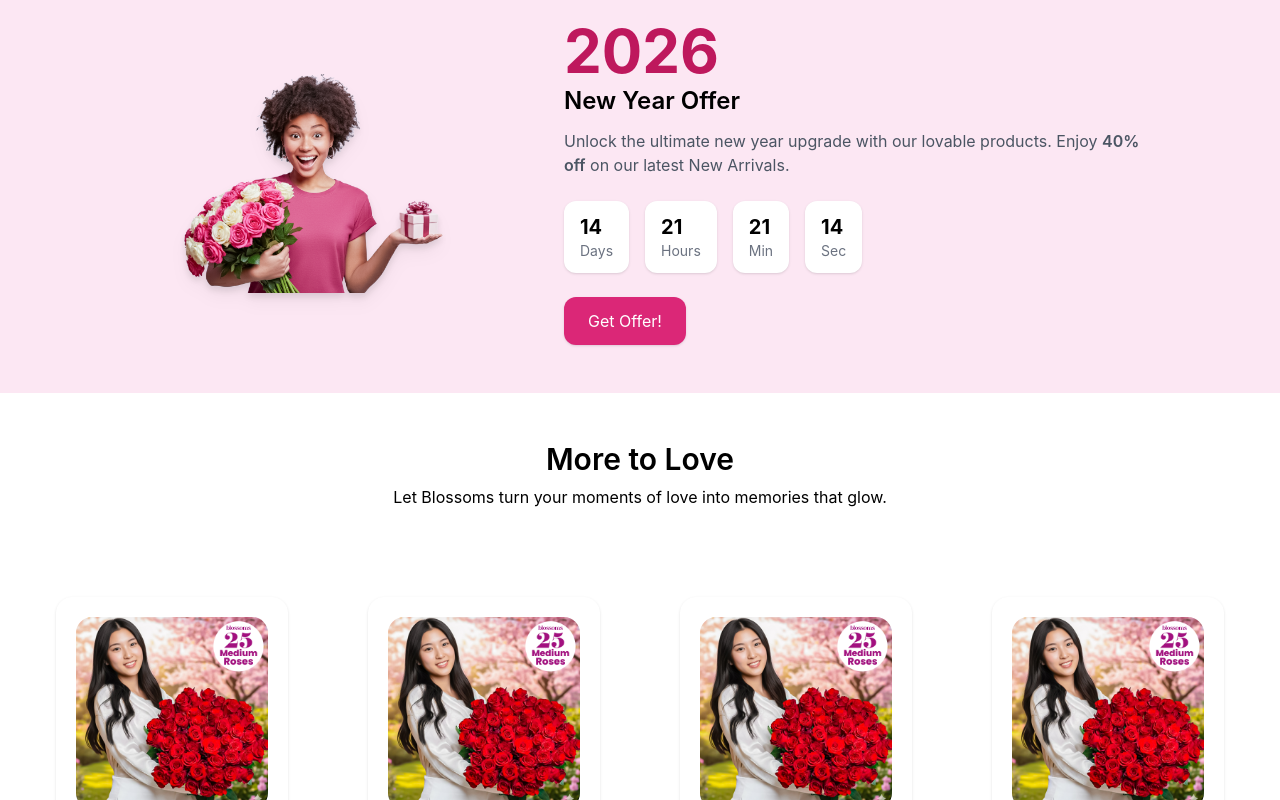
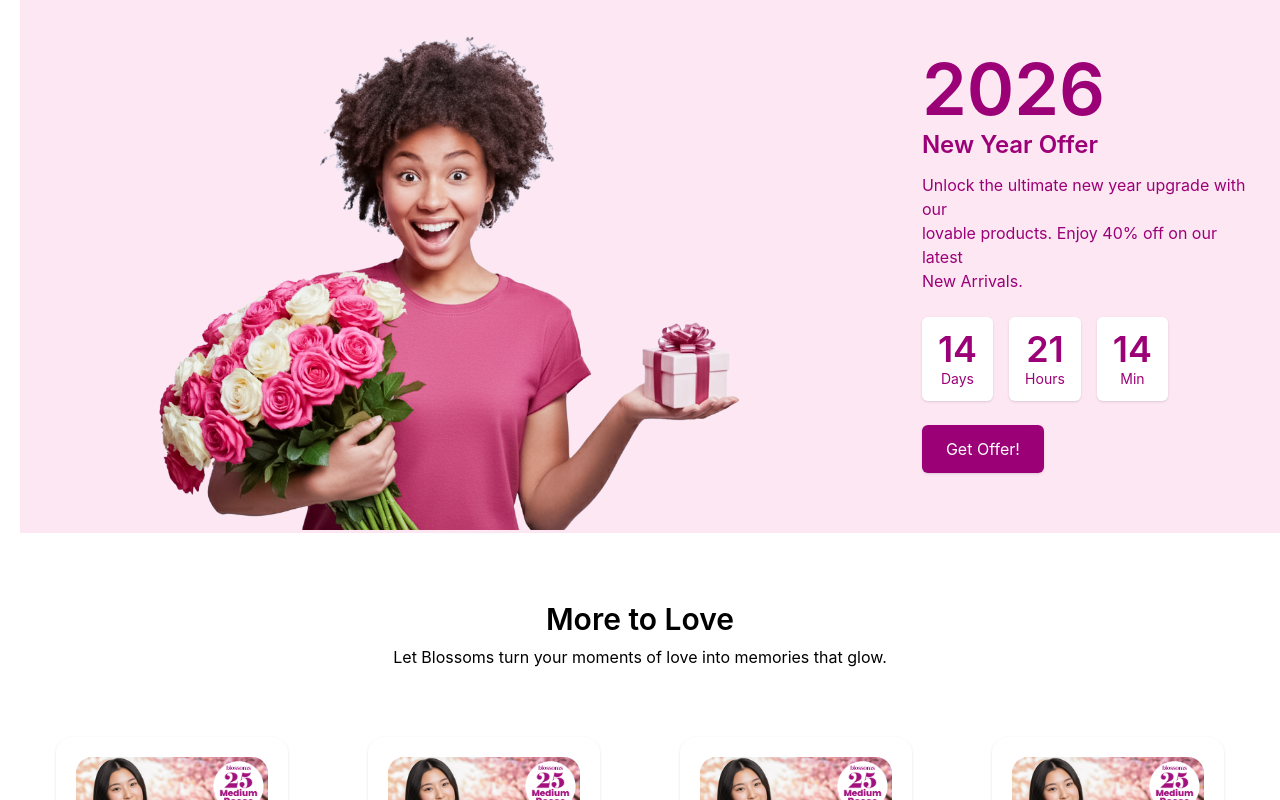
Before and after one commit to supunpramod/Blossoms-web, a React (Vite) app: page / in a window 1280 px wide. Shown: the part 1240-2040 px from the top of the page. Built offline with nearby package versions, Linux system fonts and the light colour scheme.

Commit message:
feat: update New Year Offer section with improved layout, styling, and text enhancements

```diff
--- a/src/Pages/Homepage.jsx
+++ b/src/Pages/Homepage.jsx
@@ -108,42 +108,41 @@ export default function HomePage() {
       {/* ----------------------------------------------------
           NEW YEAR OFFER SECTION
       ----------------------------------------------------- */}
-      <section className="w-full bg-pink-100 py-12 px-6 flex flex-col lg:flex-row items-center justify-center gap-10">
+      <section className="w-full bg-pink-100  px-10 flex flex-col lg:flex-row items-center justify-center m-5 ">
 
   {/* Left Image */}
-  <div className="flex justify-center">
+  <div className="flex justify-left mt-10 ">
   <img
     src={Newyear}
     alt="New Year Offer"
     className="
-        w-10 sm:w-72 md:w-80 lg:w-96
+      w-[900px]
+      h-[500px]
       object-contain
-        drop-shadow-lg
     "
   />
 </div>
 
+
   {/* Right Content */}
   <div className="text-center lg:text-left max-w-xl">
-    <h1 className="text-6xl font-bold text-pink-700">2026</h1>
-    <h2 className="text-2xl font-semibold mt-1">New Year Offer</h2>
-    <p className="text-gray-600 mt-3">
-      Unlock the ultimate new year upgrade with our lovable products.
-      Enjoy <span className="font-semibold">40% off</span> on our latest New Arrivals.
+    <h1 className="text-7xl font-semibold text-primary">2026</h1>
+    <h2 className="text-2xl font-semibold mt-1 text-primary">New Year Offer</h2>
+    <p className="mt-3 text-primary">
+      Unlock the ultimate new year upgrade with our<br/> lovable products.
+      Enjoy 40% off on our latest<br></br> New Arrivals.
     </p>
 
-    {/* Timer */}
-    <div className="flex justify-center lg:justify-start gap-4 mt-6">
-      {["14 Days", "21 Hours", "21 Min", "14 Sec"].map((item, index) => (
-        <div key={index} className="bg-white shadow rounded-xl px-4 py-3">
-          <p className="font-bold text-xl">{item.split(" ")[0]}</p>
-          <p className="text-sm text-gray-500">{item.split(" ")[1]}</p>
+    <div className="flex justify-center lg:justify-start gap-4 mt-6 text-primary text-2xl">
+      {["14 Days", "21 Hours", "14 Min", ].map((item, index) => (
+        <div key={index} className="bg-white shadow rounded-md px-4 py-3">
+          <p className="font-semibold text-4xl text-primary text-center">{item.split(" ")[0]}</p>
+          <p className="text-sm text-primary text-center ">{item.split(" ")[1]}</p>
         </div>
       ))}
     </div>
 
-    {/* Button */}
-    <button className="mt-6 bg-pink-600 text-white px-6 py-3 rounded-xl shadow hover:bg-pink-700">
+    <button className="mt-6 bg-primary text-white px-6 py-3 rounded-md shadow hover:bg-pink-700">
       Get Offer!
     </button>
   </div>
@@ -153,13 +152,13 @@ export default function HomePage() {
       {/* ----------------------------------------------------
           MORE TO LOVE
       ----------------------------------------------------- */}
-      <section className="w-full bg-white py-12 mx-auto px-4 ">
+      <section className="w-full bg-white py-12 mx-auto px-4 mt-2 ">
         <h2 className="text-3xl font-semibold text-center">More to Love</h2>
         <p className="text-center text-black mt-2">
           Let Blossoms turn your moments of love into memories that glow.
         </p>
 
-        <div className="grid grid-cols-1 sm:grid-cols-2 lg:grid-cols-4 gap-20 mt-10 py-12 mx-auto px-10 m-10">
+        <div className="grid grid-cols-1 sm:grid-cols-2 lg:grid-cols-4 gap-20 mt-5 py-12 mx-auto px-10 m-10">
           {Array(6).fill(0).map((_, index) => (
             <div key={index} className="bg-white rounded-2xl shadow hover:shadow-lg transition p-5  ">
               <div className="relative">
```
Lines whose indentation alone changed are shown as unchanged.
